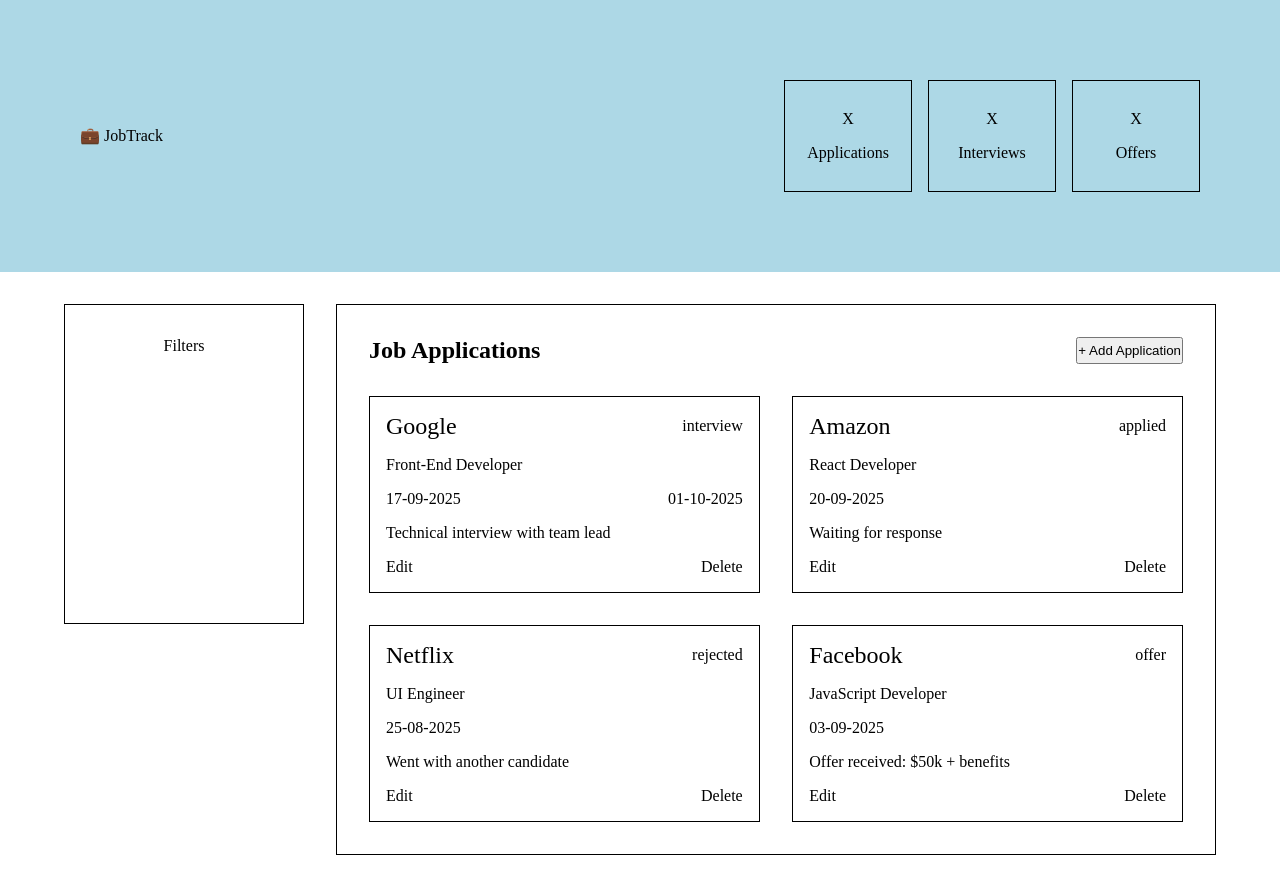
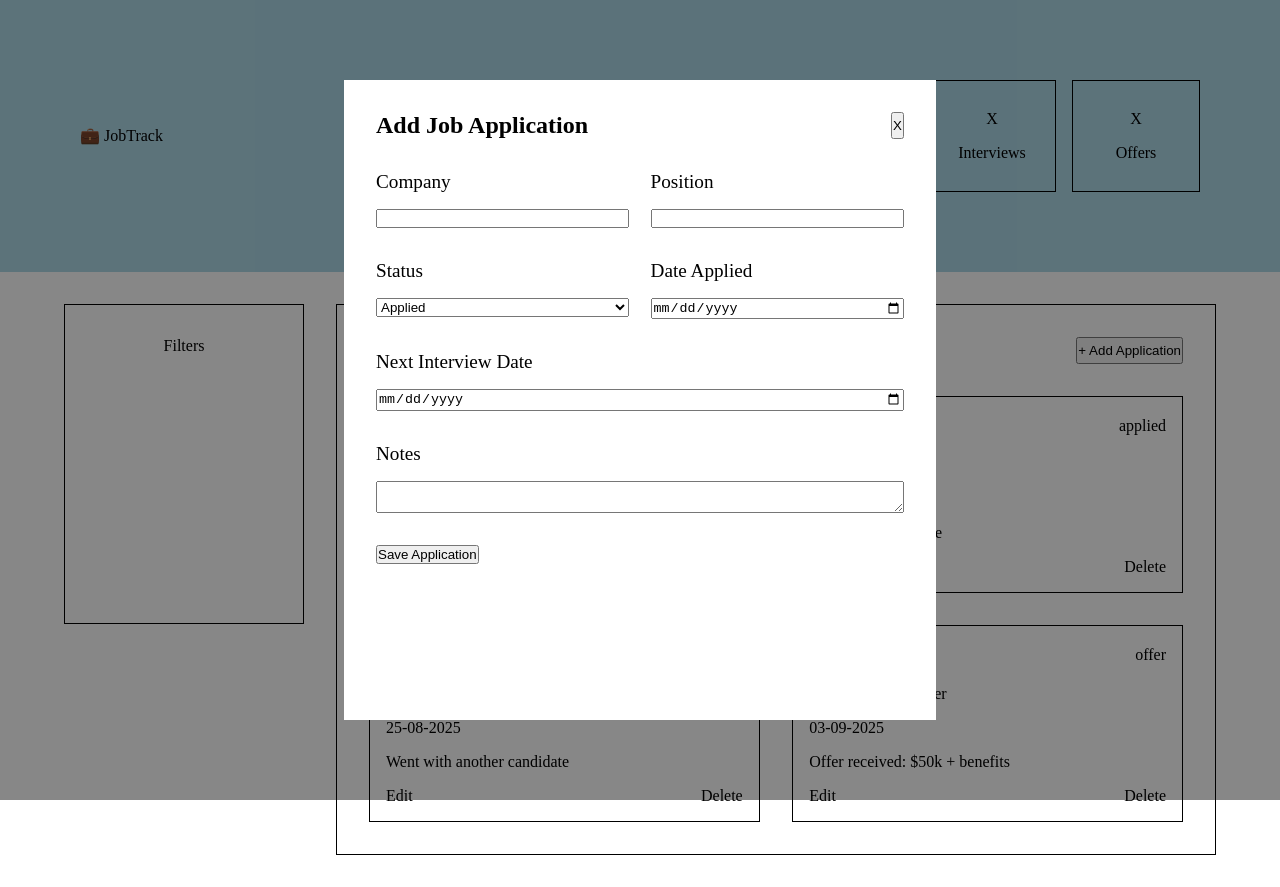
Before and after one commit to Srdjan-P/JobTrack, a React (Vite) app: page / in a window 1280 px wide. Both pictures are taken after a click on the button "+ Add Application". Built offline with nearby package versions, Linux system fonts and the light colour scheme.

Commit message:
Enabled the Popup window functionality

```diff
--- a/src/App.jsx
+++ b/src/App.jsx
@@ -5,6 +5,7 @@
 import Filters from "./components/Filters"
 import JobApplicationsList from "./components/JobApplicationsList"
 import ApplicationForm from "./components/ApplicationForm";
+import { useState } from "react";
 
 const initialApplications = [
   {
@@ -46,6 +47,8 @@
 ];
 
 export default function App() {
+  const [isOpen, setIsOpen] = useState(false);
+
   return <div className="app-layout">
     <Nav>
       <Logo />
@@ -53,8 +56,10 @@
     </Nav>
     <Main>
       <Filters />
-      <JobApplicationsList initialData={initialApplications} />
+      <JobApplicationsList initialData={initialApplications} onOpen={setIsOpen} />
     </Main>
-    {/* <ApplicationForm /> */}
+    {isOpen &&
+      <ApplicationForm onOpen={setIsOpen} />
+    }
   </div>
 }
--- a/src/components/ApplicationForm.jsx
+++ b/src/components/ApplicationForm.jsx
@@ -1,9 +1,9 @@
-export default function ApplicationForm() {
+export default function ApplicationForm({ onOpen }) {
   return <div className="form-container">
     <div className="form-window">
       <div className="form-header">
         <h2>Add Job Application</h2>
-        <button>X</button>
+        <button onClick={() => onOpen(false)}>X</button>
       </div>
       <form>
         <div className="form-row">
--- a/src/components/JobApplicationsList.jsx
+++ b/src/components/JobApplicationsList.jsx
@@ -1,11 +1,11 @@
 import JobApplication from "./JobApplication";
 
-export default function JobApplicationsList({ initialData }) {
+export default function JobApplicationsList({ initialData, onOpen }) {
   return (
     <div className="jobs-container">
       <div className="jobs-top">
         <h2>Job Applications</h2>
-        <button>+ Add Application</button>
+        <button onClick={() => onOpen(true)}>+ Add Application</button>
       </div>
       <div className="jobs-list">
         {initialData.map((data) => <JobApplication data={data} key={data.id} />)}
```
